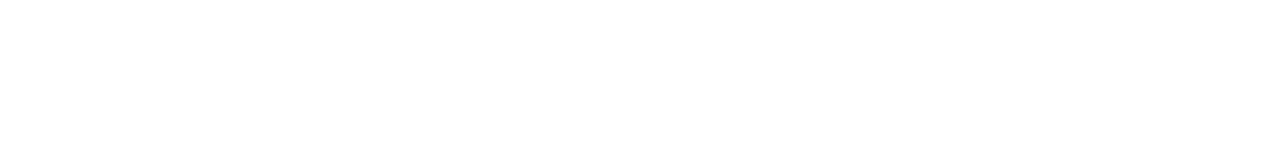
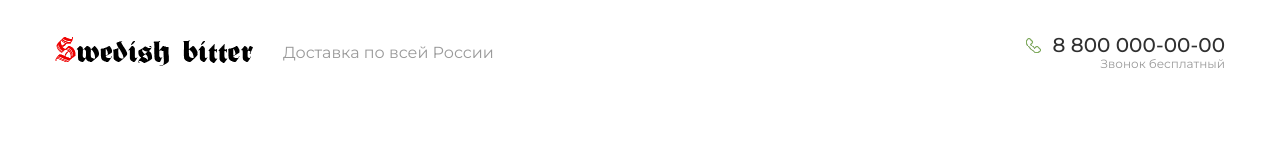
Before and after one commit to oleg-fit/SwedishBitters_HTML_CSS, a plain HTML site: page index.html in a window 1280 px wide. Drawn offline with nearby package versions, Linux system fonts and the light colour scheme.

Commit message:
Разметка и стили блока Header

```diff
--- a/css/style.css
+++ b/css/style.css
@@ -0,0 +1,58 @@
+body {
+  font-family: 'Montserrat', sans-serif;
+  font-weight: 400;
+}
+
+.container {
+  margin: 0 auto;
+  padding-right: 15px;
+  padding-left: 15px;
+  max-width: 1170px;
+}
+
+.header__inner {
+  display: flex;
+  justify-content: space-between;
+  min-height: 105px;
+  align-items: center;
+}
+
+.header__text {
+  margin-right: auto;
+  margin-left: 30px;
+  font-size: 16px;
+  color: #9a9a9a;
+}
+
+.header__phone-text {
+  display: block;
+}
+
+.header__phone {
+  font-size: 20px;
+  font-weight: 500;
+}
+
+.header__phone-link {
+  color: #303030;
+  text-decoration: none;
+  position: relative;
+}
+
+.header__phone-link::before{
+  content: '';
+  background-image: url(../images/header/phone.svg);
+  width: 15px;
+  height: 15px;
+  position: absolute;
+  top: 5px;
+  left: -27px;
+}
+
+.header__phone-text {
+  padding-top: 3px;
+  font-size: 12px;
+  font-weight: 400;
+  color: #9a9a9a;
+  text-align: right;
+}
--- a/index.html
+++ b/index.html
@@ -1,14 +1,51 @@
 <!DOCTYPE html>
 <html lang="en">
+
 <head>
     <meta charset="UTF-8">
     <meta name="viewport" content="width=device-width, initial-scale=1.0">
     <meta http-equiv="X-UA-Compatible" content="ie=edge">
     <title>Document</title>
     <link rel="stylesheet" href="css/reset.css">
+    <link href="https://fonts.googleapis.com/css?family=Montserrat:400,500,600,700,900&display=swap" rel="stylesheet">
     <link rel="stylesheet" href="css/style.css">
 </head>
+
 <body>
+
+    <!--Header-->
+    <header class="header">
+        <div class="container">
+            <div class="header__inner">
+
+
+                <div class="header__logo">
+                    <a class="" href="#">
+                        <img class="" src="images/header/logo.png" alt="Логотип">
+                    </a>
+                </div>
+                <div class="header__text">
+                    Доставка по всей России
+                </div>
+                <div class="header__phone">
+                    <a class="header__phone-link" href="tel:88000000000">
+                        8 800 000-00-00
+                        <span class="header__phone-text">
+                            Звонок бесплатный
+                        </span>
+                    </a>
+                </div>
+
+
+            </div>  <!--/.header__inner-->
+        </div>  <!--/.container-->
+    </header>  <!--/.header-->
+
+
+
+
+
+
 
 
   <script src="https://ajax.googleapis.com/ajax/libs/jquery/3.4.1/jquery.min.js"></script>
```
Also changed, not shown: images/header/logo.png (added), images/header/phone.svg (added). Lines whose indentation alone changed are shown as unchanged.
